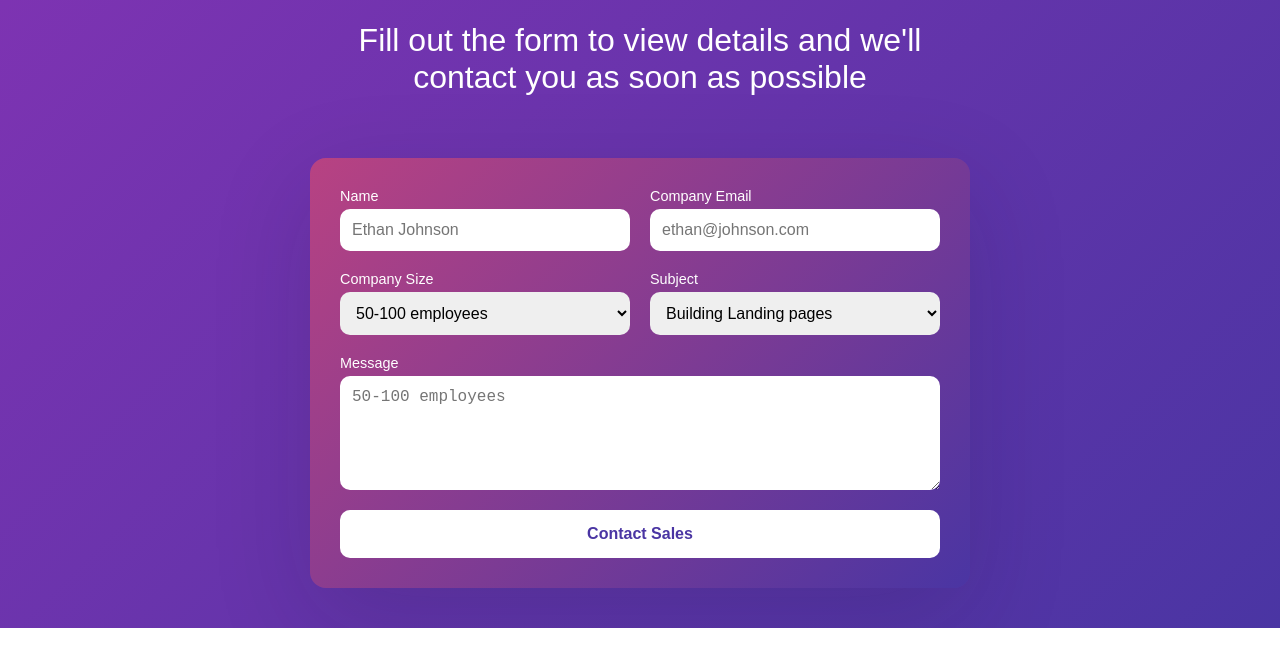
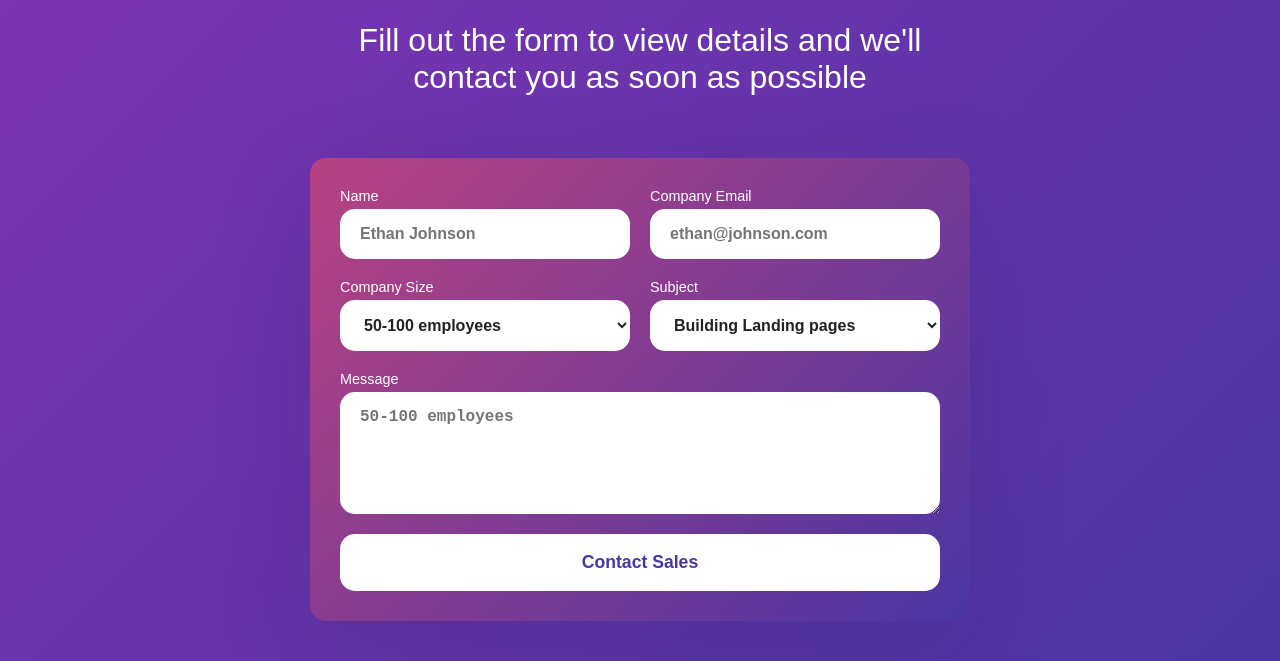
Before and after one commit to guiurbano01/Projeto-2, a plain HTML site: page index.html in a window 1280 px wide. Shown: the part 252-913 px from the top of the page. Before the commit the page ends 880 px from the top, so only its background shows below. Drawn offline with Linux system fonts and the light colour scheme.

Commit message:
correção

```diff
--- a/style.css
+++ b/style.css
@@ -54,20 +54,28 @@ label {
 input,
 select,
 textarea {
-  padding: 12px;
-  border-radius: 10px;
+  background: white;
+  color: #222;
+  font-weight: 600;
+  font-size: 1rem;
+  padding: 16px 20px;
+  border-radius: 15px;
   border: none;
-  font-size: 1rem;
 }
 
 button {
   background-color: white;
   color: #4a35a3;
-  font-weight: bold;
-  font-size: 1rem;
-  border: none;
-  padding: 15px;
-  border-radius: 10px;
+  font-weight: 700;
+  font-size: 1.1rem;
+  padding: 18px;
+  border-radius: 15px;
   cursor: pointer;
   width: 100%;
+  border: none;
+  transition: background-color 0.3s ease;
 }
+
+button:hover {
+  background-color: #e1d4f1;
+}
```
